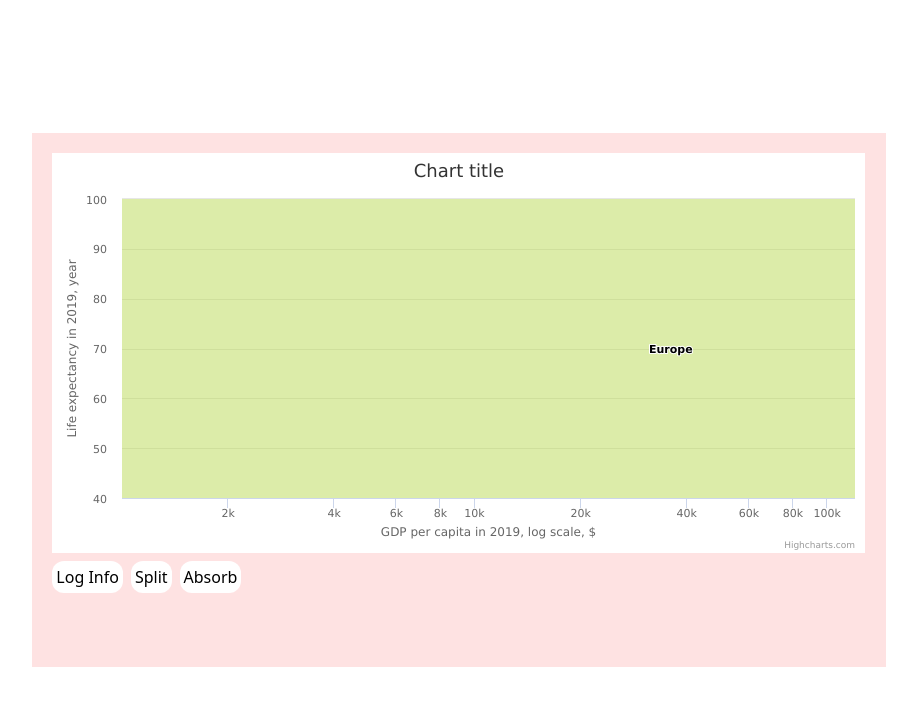
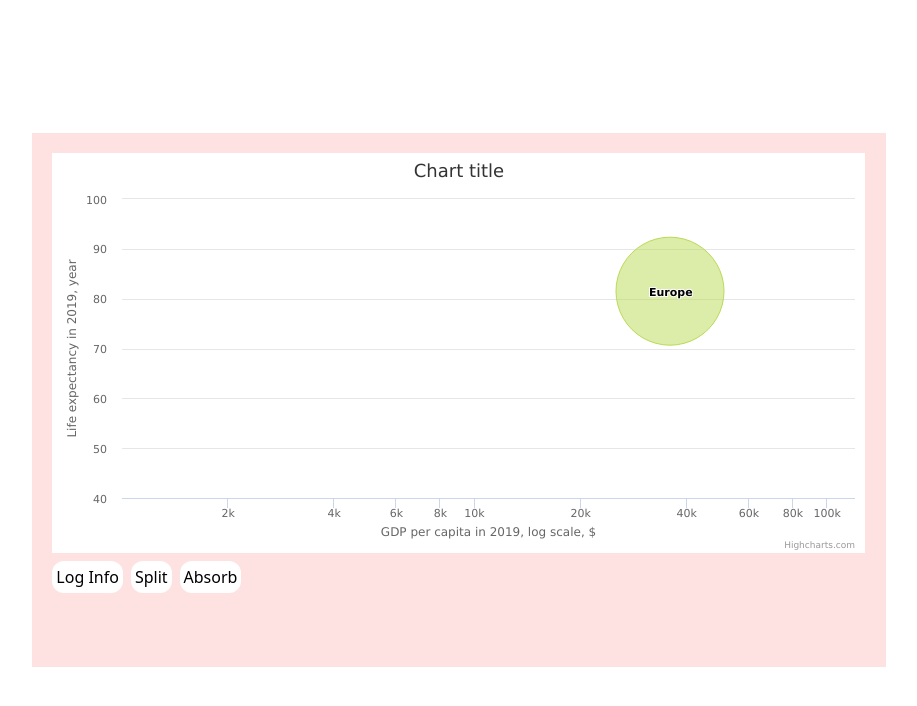
Before and after one commit to RobJJ/charting-playground, a React (Create React App) app: page / in a window 1280 px wide. Shown: the top 706 px of the page, without its empty margins (181-1098 px from the left). Built offline with nearby package versions, Linux system fonts and the light colour scheme.

Commit message:
testing ways to scale the z-axis

```diff
--- a/src/charts/highcharts/scatter-bubble-chart-v2.js
+++ b/src/charts/highcharts/scatter-bubble-chart-v2.js
@@ -254,9 +254,10 @@ const BubbleChartVersion2 = () => {
         colorByPoint: true,
       },
       bubble: {
-        zMin: 1,
-        zMax: 50,
-        sizeBy: "area",
+        // minSize: "10%",
+        // maxSize: "50%",
+        // zMin: 0,
+        // zMax: 1000000000,
       },
     },
     xAxis: {
@@ -283,8 +284,8 @@ const BubbleChartVersion2 = () => {
 
     series: [
       {
-        zMin: 0,
-        zMax: 20,
+        minSize: "2%",
+        maxSize: "50%",
         // start with points that dont have parent
         data: data.filter((point) => !point.parent),
         states: {
```
